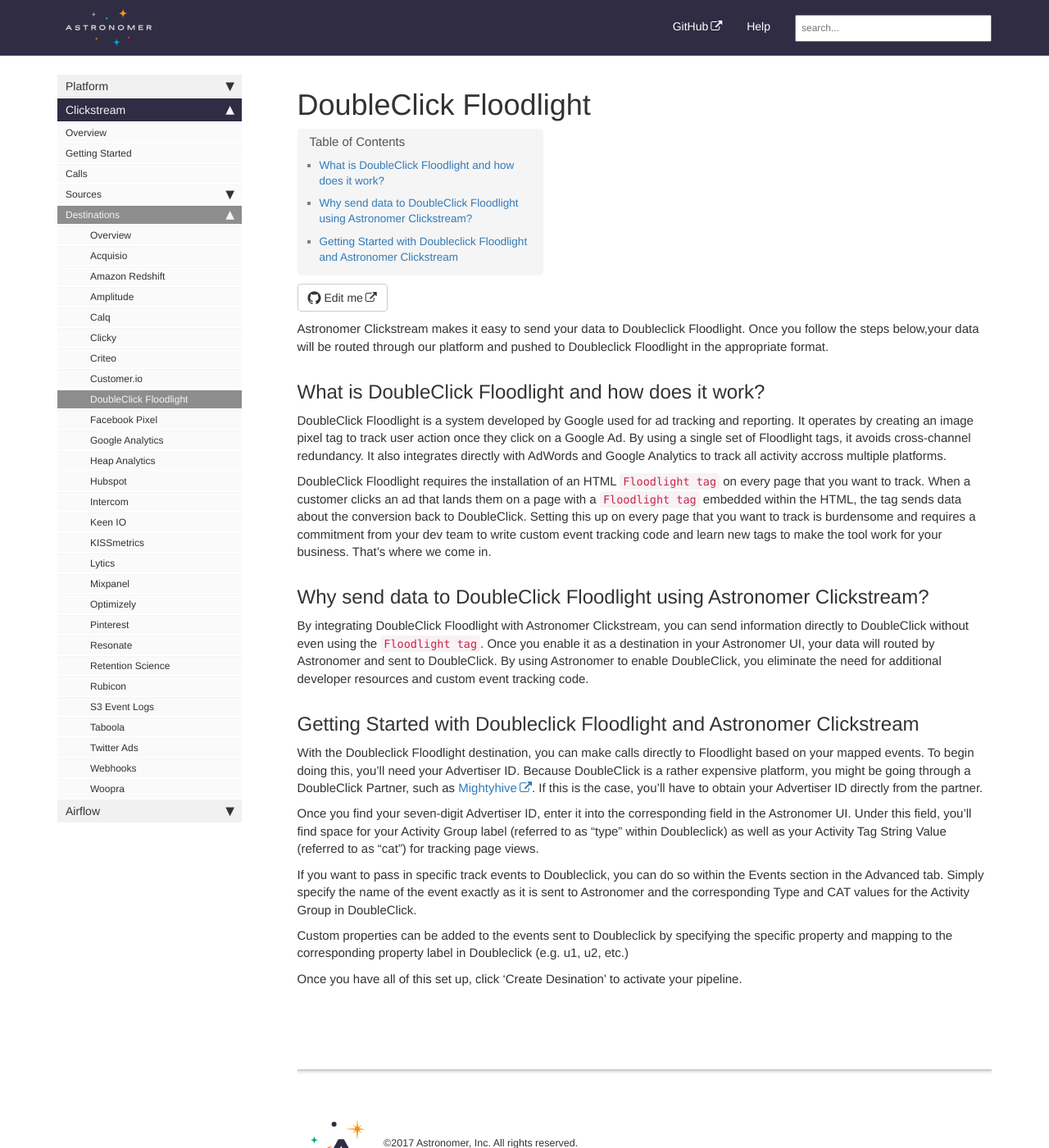
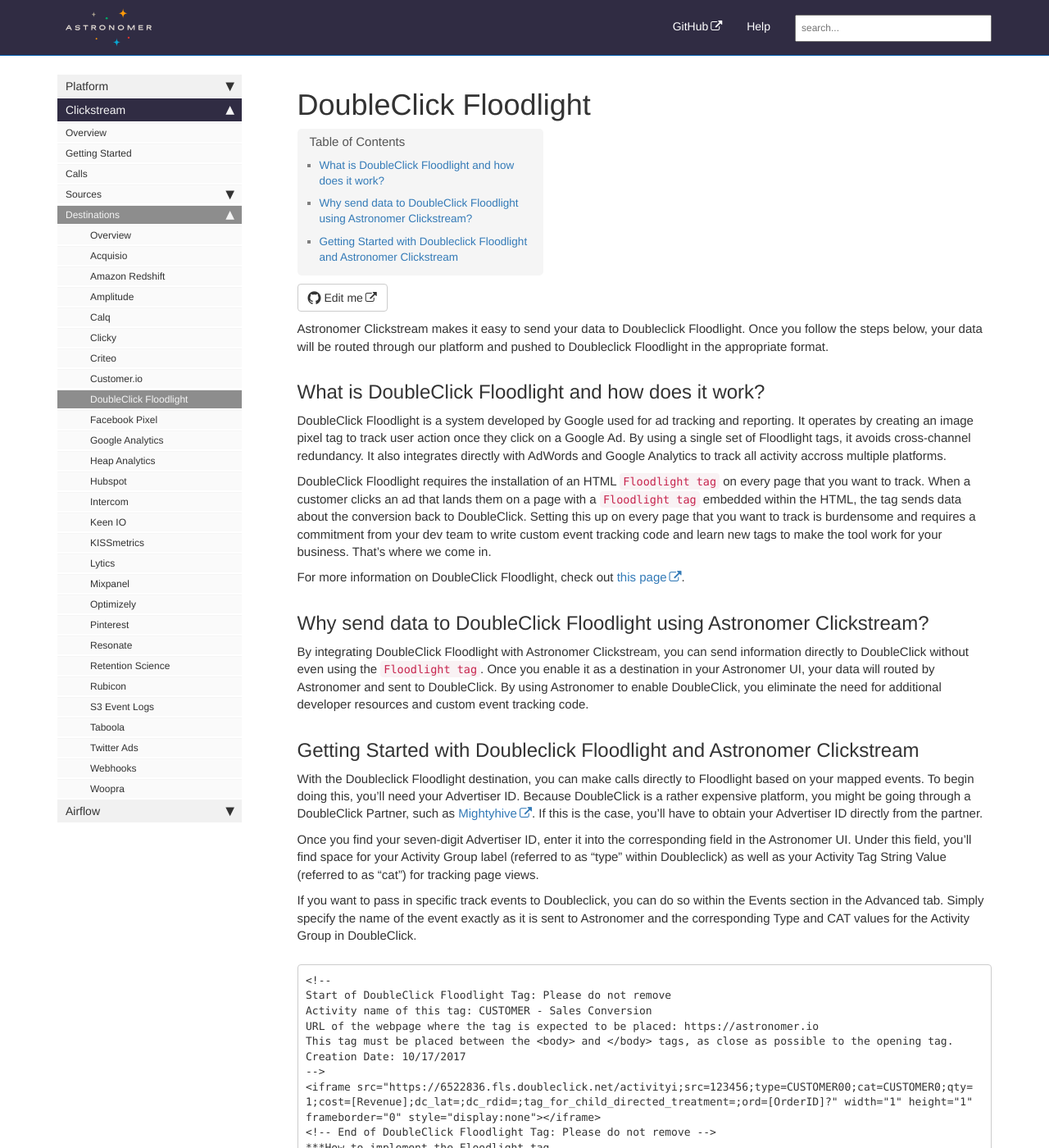
Before and after one commit to petedejoy/documentation, a Jekyll site: the page built from v2/clickstream/destinations/doubleclick-floodlight.md, in a window 1280 px wide and 1400 px high. Shown: the whole window at 82% size. Built offline with Jekyll 4.4.1, drawn with Linux system fonts in a browser that asks for light colours; nearby versions of some CDN libraries; comment, search, counter and statistics services are not loaded; some of the changed text lies outside the part shown.

````diff
--- a/v2/clickstream/destinations/doubleclick-floodlight.md
+++ b/v2/clickstream/destinations/doubleclick-floodlight.md
@@ -3,7 +3,7 @@ title: DoubleClick Floodlight
 sidebar: platform_sidebar
 ---
 
-Astronomer Clickstream makes it easy to send your data to Doubleclick Floodlight. Once you follow the steps below,your data will be routed through our platform and pushed to Doubleclick Floodlight in the appropriate format.
+Astronomer Clickstream makes it easy to send your data to Doubleclick Floodlight. Once you follow the steps below, your data will be routed through our platform and pushed to Doubleclick Floodlight in the appropriate format.
 
 ## What is DoubleClick Floodlight and how does it work?
 
@@ -11,10 +11,11 @@ DoubleClick Floodlight is a system developed by Google used for ad tracking and
 
 DoubleClick Floodlight requires the installation of an HTML `Floodlight tag` on every page that you want to track. When a customer clicks an ad that lands them on a page with a `Floodlight tag` embedded within the HTML, the tag sends data about the conversion back to DoubleClick. Setting this up on every page that you want to track is burdensome and requires a commitment from your dev team to write custom event tracking code and learn new tags to make the tool work for your business. That's where we come in.
 
+For more information on DoubleClick Floodlight, check out  [this page](https://support.google.com/dfa/partner/answer/186739?hl=en).
+
 ## Why send data to DoubleClick Floodlight using Astronomer Clickstream?
 
 By integrating DoubleClick Floodlight with Astronomer Clickstream, you can send information directly to DoubleClick without even using the `Floodlight tag`. Once you enable it as a destination in your Astronomer UI, your data will routed by Astronomer and sent to DoubleClick. By using Astronomer to enable DoubleClick, you eliminate the need for additional developer resources and custom event tracking code.
-
 
 
 ## Getting Started with Doubleclick Floodlight and Astronomer Clickstream
@@ -25,6 +26,21 @@ Once you find your seven-digit Advertiser ID, enter it into the corresponding fi
 
 If you want to pass in specific track events to Doubleclick, you can do so within the Events section in the Advanced tab. Simply specify the name of the event exactly as it is sent to Astronomer and the corresponding Type and CAT values for the Activity Group in DoubleClick.
 
+```
+<!--
+Start of DoubleClick Floodlight Tag: Please do not remove
+Activity name of this tag: CUSTOMER - Sales Conversion
+URL of the webpage where the tag is expected to be placed: https://astronomer.io
+This tag must be placed between the <body> and </body> tags, as close as possible to the opening tag.
+Creation Date: 10/17/2017
+-->
+<iframe src="https://6522836.fls.doubleclick.net/activityi;src=123456;type=CUSTOMER00;cat=CUSTOMER0;qty=1;cost=[Revenue];dc_lat=;dc_rdid=;tag_for_child_directed_treatment=;ord=[OrderID]?" width="1" height="1" frameborder="0" style="display:none"></iframe>
+<!-- End of DoubleClick Floodlight Tag: Please do not remove -->
+***How to implement the Floodlight tag
+Insert the Floodlight tags between the <body> and </body> tags, as close to the top of the page as possible.
+analytics.track(“sales_conversion”)
+```
+
 Custom properties can be added to the events sent to Doubleclick by specifying the specific property and mapping to the corresponding property label in Doubleclick (e.g. u1, u2, etc.)
 
 Once you have all of this set up, click 'Create Desination' to activate your pipeline.
````
Also changed, not shown: v2/clickstream/destinations/acquisio.md (+15 -4 lines), v2/clickstream/destinations/woopra.md (+1 -0 lines).
